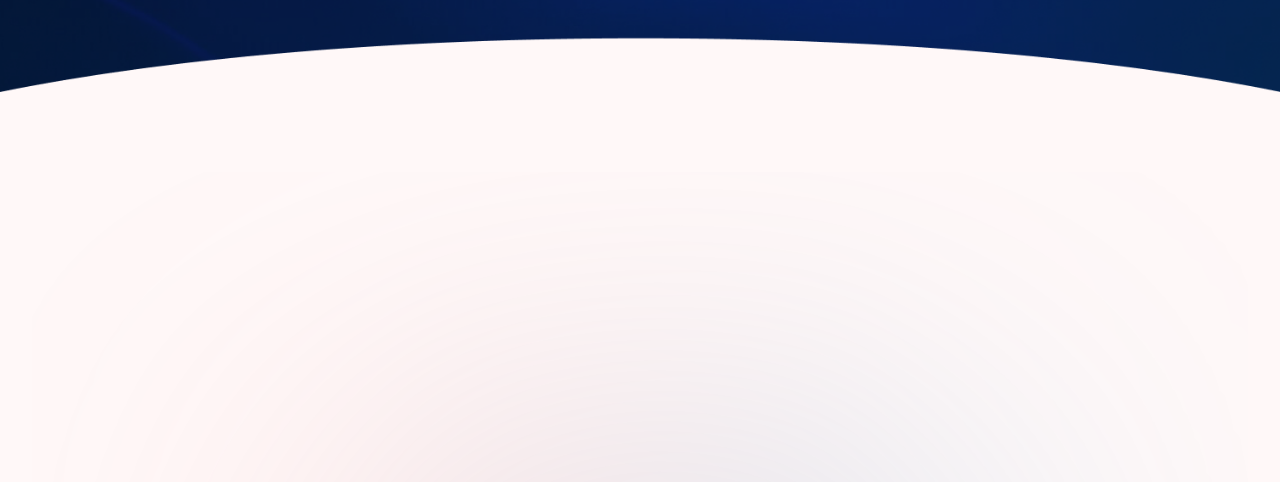
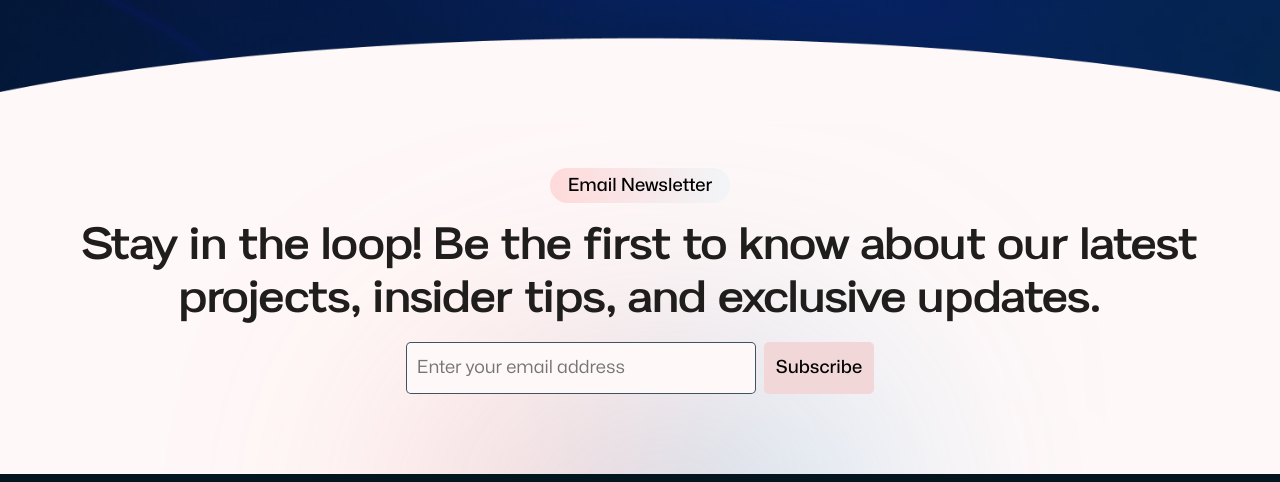
Before and after one commit to Hosea174/ahadu-global-network, an Astro site: page /about in a window 1280 px wide. Shown: the part 3700-4182 px from the top of the page. Built offline with nearby package versions, Linux system fonts and the light colour scheme; Astro itself is replaced by a stand-in of ours.

Commit message:
fixed newsletter design

```diff
--- a/src/pages/about.astro
+++ b/src/pages/about.astro
@@ -234,5 +234,5 @@
       </div>
     </section>
   </main>
+  <Footer />
 </Layout>
-<Footer />
--- a/src/styles/pages/_about.scss
+++ b/src/styles/pages/_about.scss
@@ -221,6 +221,7 @@
       gap: 1.5rem;
       width: fit-content;
       margin-inline: auto;
+
       .showcase-text {
         grid-column: 1;
         grid-row: 1;
@@ -238,6 +239,7 @@
 
       .showcase-img {
         position: relative;
+
         img {
           object-fit: cover;
           height: auto;
@@ -276,3 +278,48 @@
 
   }
 }
+
+.newsletter-section {
+  .wrapper {
+    margin-block-end: 5rem;
+    position: relative;
+
+    .glow-effect {
+      position: absolute;
+      top: -3rem;
+      left: 50%;
+      width: 100vw;
+      height: 100vh;
+      transform: translateX(-50%);
+      border-radius: 30px;
+      z-index: -1;
+    }
+
+    .newsletter-content {
+      h2 {
+        margin-block: $size-450;
+      }
+
+      form {
+        display: flex;
+        gap: .5rem;
+        justify-content: center;
+      }
+
+      input {
+        border-radius: 5px;
+        padding: 10px;
+        width: 350px;
+        border: 1px solid rgba(4, 34, 49, 0.77);
+        background: #FFF8F8;
+      }
+
+      button {
+        border-radius: 5px;
+        padding: 12px;
+        border: none;
+        background: $clr-primary-400;
+      }
+    }
+  }
+}
--- /dev/null
+++ b/src/styles/pages/services.scss
@@ -0,0 +1 @@
+@use "../variables" as *;
```
Also changed, not shown: src/pages/services.astro (added).
